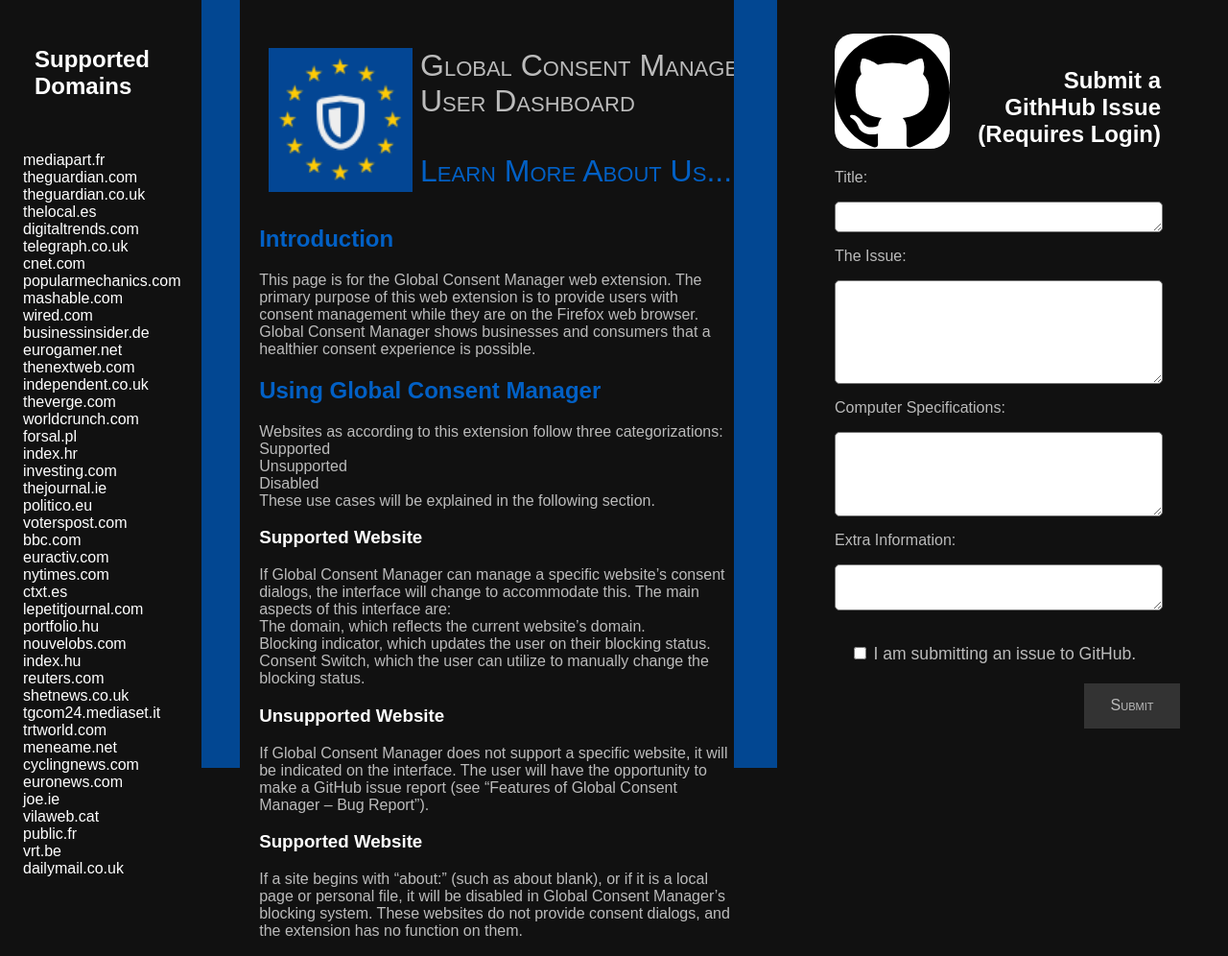
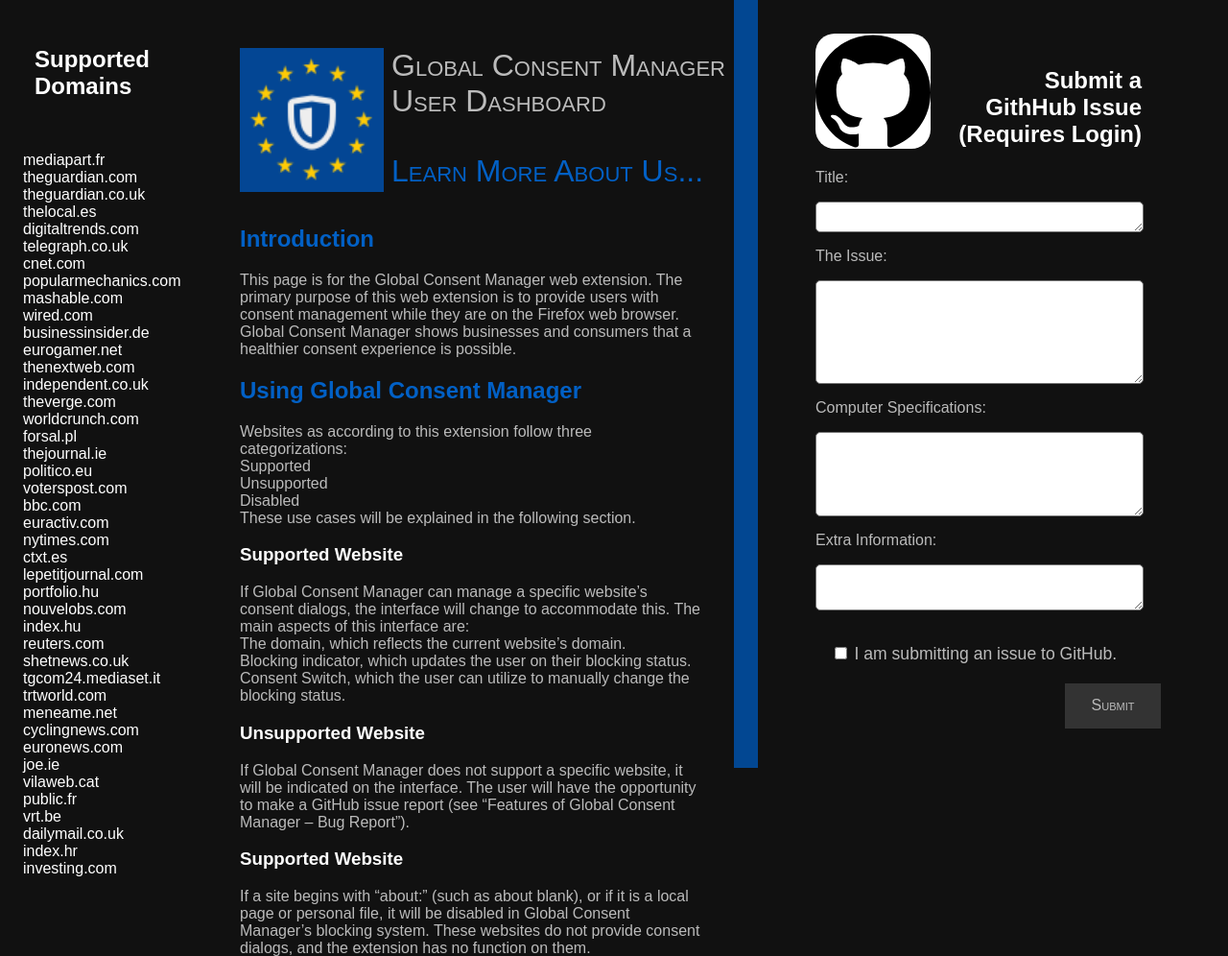
Before and after one commit to SociallyCompute/Global-Consent-Manager, a browser extension: page src/about.html in a window 1280 px wide. Shown: the top 996 px of the page at 96% size. Drawn offline with Linux system fonts and the light colour scheme.

Commit message:
Remove left bar & scaling fixes

```diff
--- a/src/about.css
+++ b/src/about.css
@@ -49,14 +49,12 @@
 }
 
 form {
-    padding: 160px 0px 0 60px;
+    padding: 160px 20px 0 60px;
     width: 410px;
 }
 
 h1 {
     font: small-caps 2em sans-serif;
-    padding-left: 110px;
-    margin-left: 100px;
     margin:0;
     color: #bbb;
     width:100%;
@@ -130,27 +128,22 @@
     top:0;
     background:#111;
     flex:1;
-    left: 30px;
 }
 
 #maintext {
-    float:left;
+    float:right;
     position:relative;
-    left:15px;
     top:0;
-    right:0;
     bottom:0;
-    width:97.5%;
-    overflow-y:auto;
-    overflow-x:hidden;
+    width:100%;
     hyphens: auto;
+    margin:0;
 }
 
 #textcontainer {
     float:left;
-    width:98%;
+    width:calc(100% - 40px);
     top:165px;
-    left:1%;
     z-index:1;
     text-overflow: ellipsis;
     overflow-y: hidden;
@@ -160,7 +153,6 @@
 #frillleft {
     left:210px;
     position: fixed !important;
-    background-color:#024792 !important;
     width:40px;
     height:100%;
     top: 0;
@@ -168,15 +160,16 @@
 }
 
 #frillright{
-    right:470px;
+    right:490px;
     position: fixed !important;
     background-color:#024792 !important;
-    width:45px;
+    width:25px;
     height:100%;
     top: 0;
     flex:1;
     z-index:1;
 }
+
 
 #bugsubmit {
     display:block;
@@ -217,7 +210,6 @@
     z-index: 3;
     right:0;
     position: fixed;
-    flex:2;
     overflow-y:hidden;
 }
 
@@ -226,9 +218,9 @@
     color: #ffffff;
 }
 
-.darkright {
+.formright {
     margin-top:70px;
-    padding-right:20px;
+    padding-right:40px;
     color: #ffffff;
     text-align:right;
     float:right;
--- a/src/about.html
+++ b/src/about.html
@@ -66,9 +66,10 @@
             </div>
             </div>
     </div>
+    <div id="frillr2"></div>
         <div id="frillright"></div>
             <div id="inner" class="rightnav">
-            <h2 class="darkright" style="font-weight:bold;">Submit a
+                <h2 class="formright" style="font-weight:bold;">Submit a
                     <br>GithHub Issue<br>(Requires Login)</h2>
                 <img src="icons/github.svg">
                 <form>
--- a/src/sites.js
+++ b/src/sites.js
@@ -96,18 +96,6 @@
         // Working 9/11/2018 (M)
         domain: "forsal.pl",
         selector: "#inforcwp",
-    },
-    {
-        // Broken 9/11/2018 (M)
-        // Manage consentSaw cookie on load?
-        domain: "index.hr",
-        selector: ".cookie-consent-container",
-    },
-    {
-        // Broken 9/11/2018 (M)
-        // Manage was-set cookie on load?
-        domain: "investing.com",
-        selector: ".consentBarWrapper",
     },
     {
         // Working 9/11/2018 (M)
@@ -227,6 +215,18 @@
         domain: "dailymail.co.uk",
         selector: ".mol-ads-cmp--banner",
     },
+    {
+        // Broken 9/11/2018 (M)
+        // Manage consentSaw cookie on load?
+        domain: "index.hr",
+        selector: ".cookie-consent-container",
+    },
+    {
+        // Broken 9/11/2018 (M)
+        // Manage was-set cookie on load?
+        domain: "investing.com",
+        selector: ".consentBarWrapper",
+    },
 ];
 
 // eslint-disable-next-line
```
Lines whose indentation alone changed are shown as unchanged.
